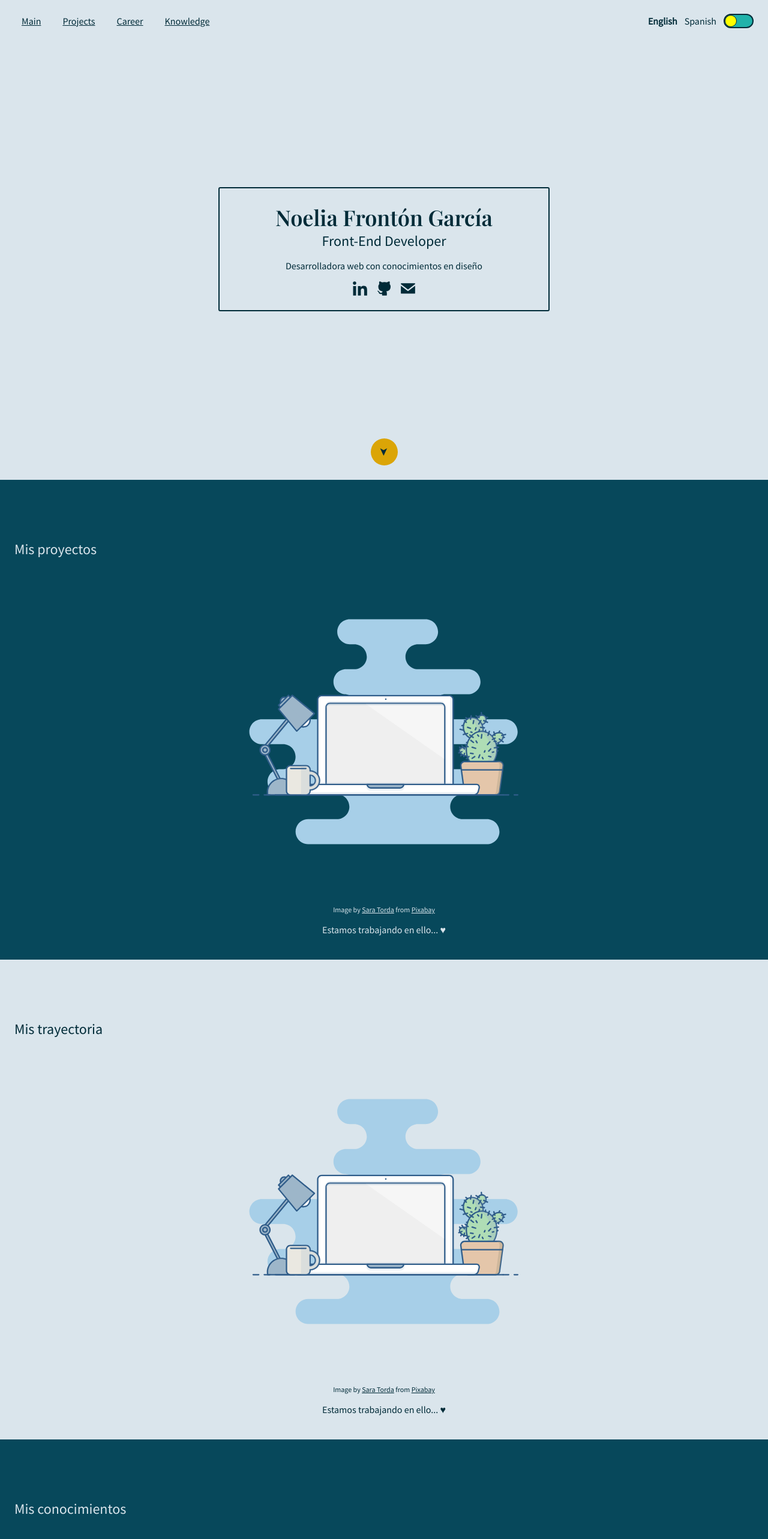
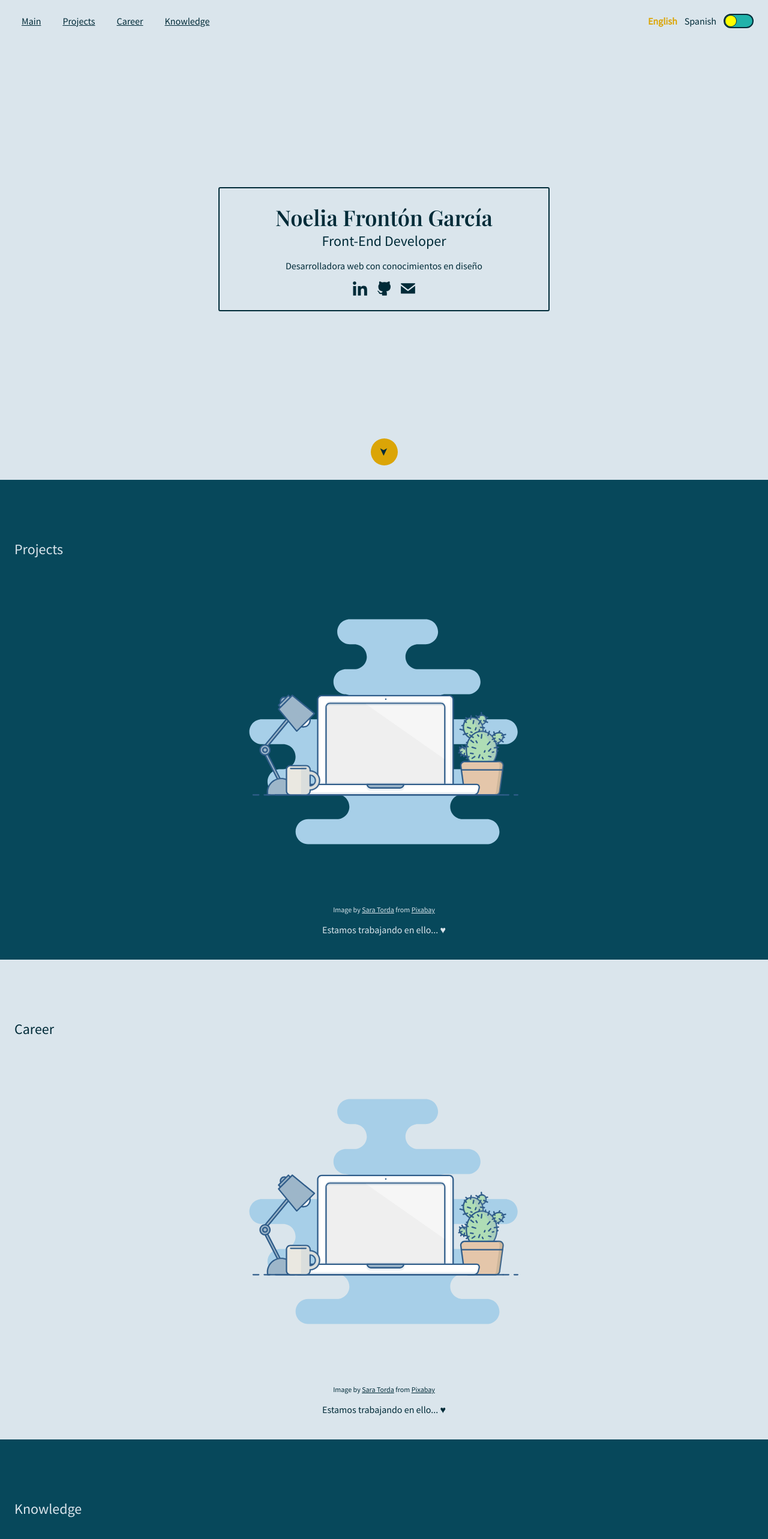
Before and after one commit to Noelia-F/my-page, a React (Create React App) app: page / in a window 1280 px wide. Shown: the top 2566 px of the page at 60% size. Built offline with nearby package versions, Linux system fonts and the light colour scheme.

Commit message:
translate: title sections

```diff
--- a/src/components/Languages/Languages.css
+++ b/src/components/Languages/Languages.css
@@ -8,3 +8,8 @@
   box-shadow: none;
   cursor: pointer;
 }
+
+.App-languages.selected {
+  font-weight: bold;
+  color: var(--ACCENT-COLOR);
+}
--- a/src/components/Languages/Languages.tsx
+++ b/src/components/Languages/Languages.tsx
@@ -11,7 +11,7 @@ const Languages: React.FunctionComponent = () => {
   return (
     <>
       {Object.keys(lngs).map((lng) => (
-        <button key={lng} style={{ fontWeight: i18n.resolvedLanguage === lng ? 'bold' : 'normal' }} type="submit" onClick={() => i18n.changeLanguage(lng)}>
+        <button key={lng} className={`App-languages ${i18n.resolvedLanguage === lng ? 'selected' : ''}`} type="submit" onClick={() => i18n.changeLanguage(lng)}>
           {lngs[lng].nativeName}
         </button>
       ))}
--- a/src/pages/Career/Career.tsx
+++ b/src/pages/Career/Career.tsx
@@ -1,11 +1,13 @@
 import React from 'react';
 import './Career.css';
 import {ReactComponent as Working} from '../../icons/working.svg';
+import { useTranslation } from 'react-i18next';
 
 const Career: React.FunctionComponent = () => {
+  const { t } = useTranslation();
   return (
     <section className="App-section">
-      <h2 className="App-subtitle">Mis trayectoria</h2>
+      <h2 className="App-subtitle">{t('career')}</h2>
       <Working />
       <span className='App-notes'>Image by <a className='App-link' href='https://pixabay.com/users/sara_torda-888816/?utm_source=link-attribution&amp;utm_medium=referral&amp;utm_campaign=image&amp;utm_content=2298286'>Sara Torda</a> from <a className='App-link' href='https://pixabay.com//?utm_source=link-attribution&amp;utm_medium=referral&amp;utm_campaign=image&amp;utm_content=2298286'>Pixabay</a></span>
       <p className='App-description'>Estamos trabajando en ello... &#9829;</p>
--- a/src/pages/Knowledge/Knowledge.tsx
+++ b/src/pages/Knowledge/Knowledge.tsx
@@ -1,11 +1,13 @@
 import React from 'react';
 import './Knowledge.css';
 import {ReactComponent as Working} from '../../icons/working.svg';
+import { useTranslation } from 'react-i18next';
 
 const Knowledge: React.FunctionComponent = () => {
+  const { t } = useTranslation();
   return (
     <section className="App-section App-section--contrast">
-      <h2 className="App-subtitle">Mis conocimientos</h2>
+      <h2 className="App-subtitle">{t('knowledge')}</h2>
       <Working />
       <span className='App-notes'>Image by <a className='App-link' href='https://pixabay.com/users/sara_torda-888816/?utm_source=link-attribution&amp;utm_medium=referral&amp;utm_campaign=image&amp;utm_content=2298286'>Sara Torda</a> from <a className='App-link' href='https://pixabay.com//?utm_source=link-attribution&amp;utm_medium=referral&amp;utm_campaign=image&amp;utm_content=2298286'>Pixabay</a></span>
       <p className='App-description'>Estamos trabajando en ello... &#9829;</p>
--- a/src/pages/projects/Projects.tsx
+++ b/src/pages/projects/Projects.tsx
@@ -1,11 +1,13 @@
 import React from 'react';
 import './Projects.css';
 import {ReactComponent as Working} from '../../icons/working.svg';
+import { useTranslation } from 'react-i18next';
 
 const Projects: React.FunctionComponent = () => {
+  const { t } = useTranslation();
   return (
     <section className="App-section App-section--contrast">
-      <h2 className="App-subtitle">Mis proyectos</h2>
+      <h2 className="App-subtitle">{t('projects')}</h2>
       <Working />
       <span className='App-notes'>Image by <a className='App-link' href='https://pixabay.com/users/sara_torda-888816/?utm_source=link-attribution&amp;utm_medium=referral&amp;utm_campaign=image&amp;utm_content=2298286'>Sara Torda</a> from <a className='App-link' href='https://pixabay.com//?utm_source=link-attribution&amp;utm_medium=referral&amp;utm_campaign=image&amp;utm_content=2298286'>Pixabay</a></span>
       <p className='App-description'>Estamos trabajando en ello... &#9829;</p>
```
